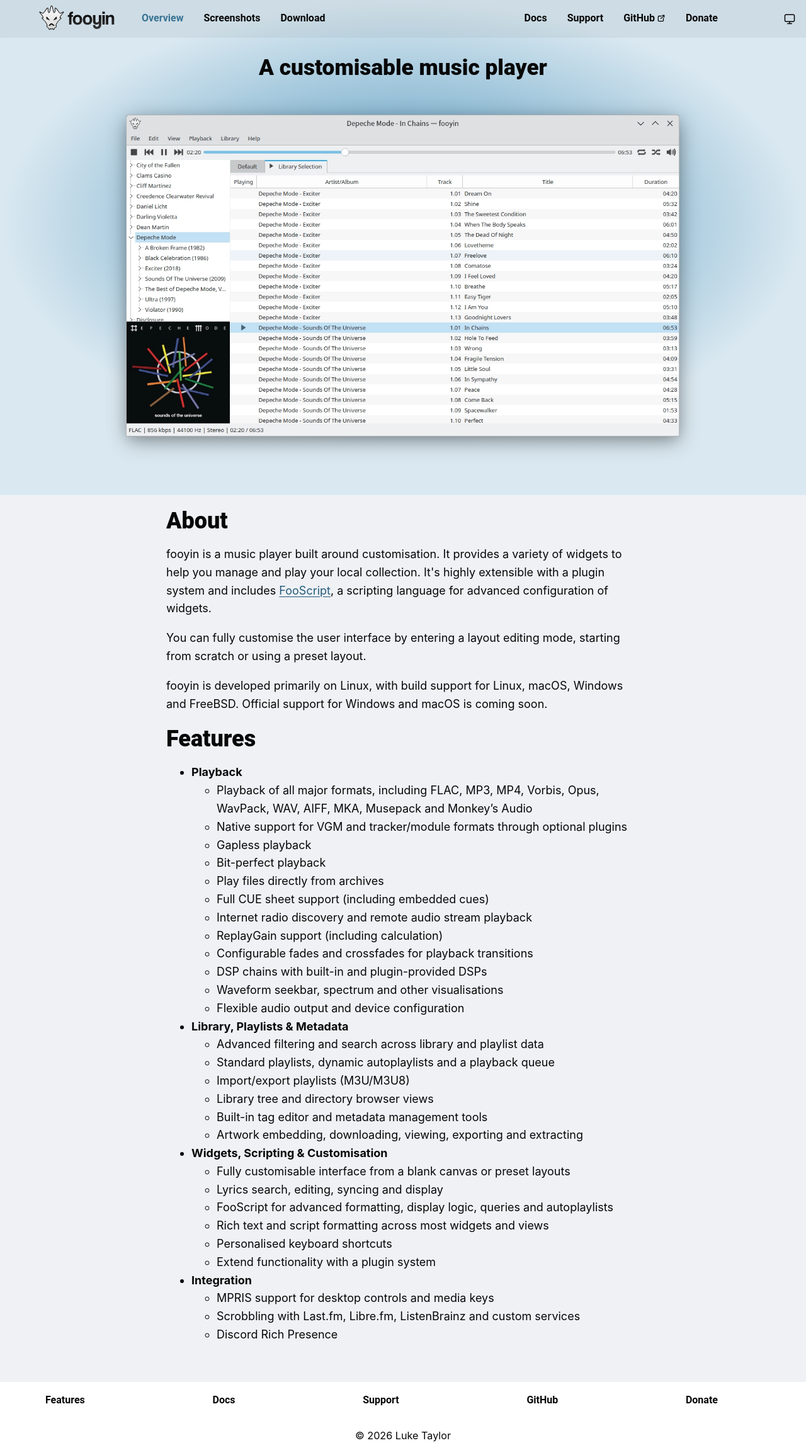
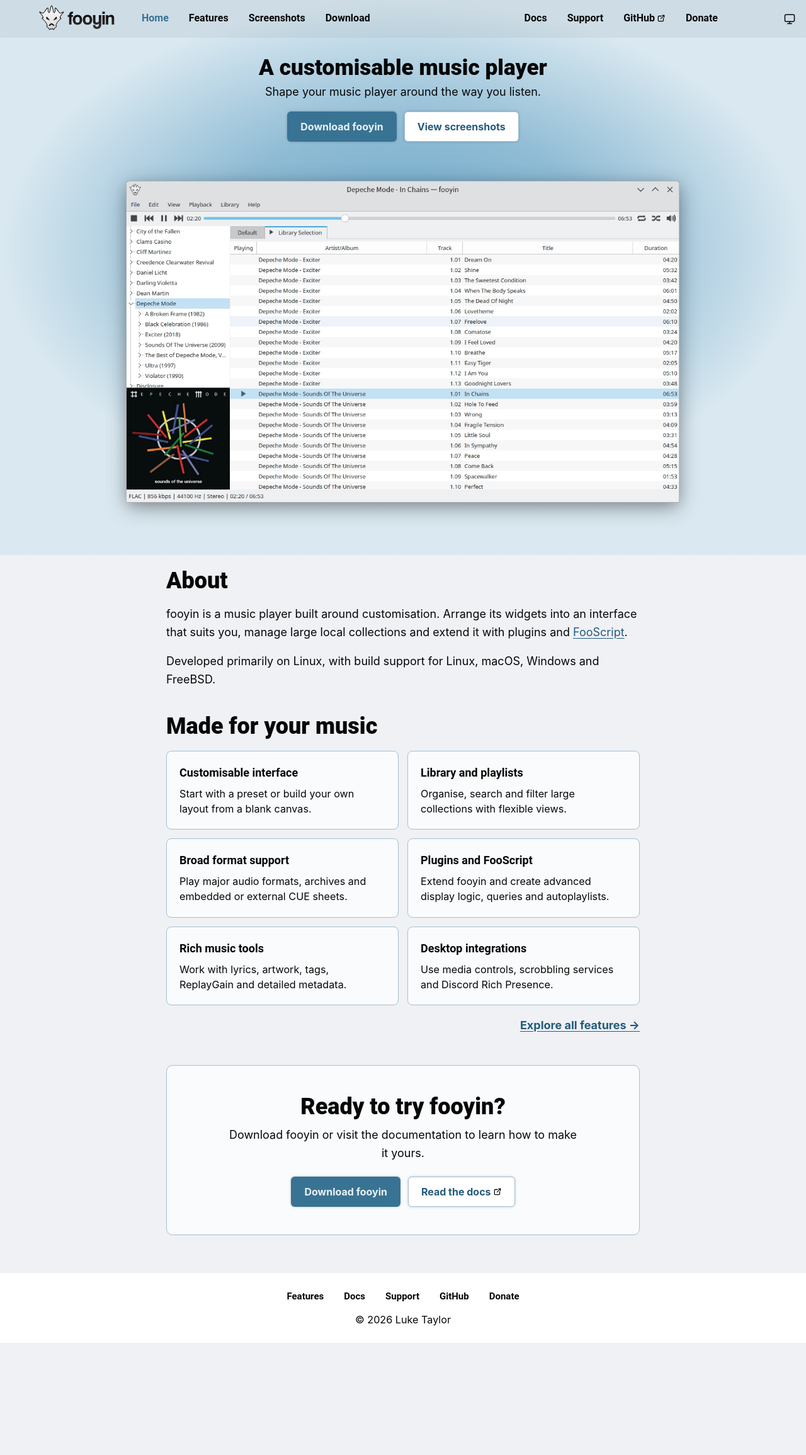
Before and after one commit to fooyin/fooyin.org, a Jekyll site: the page built from pages/home.html, in a window 1280 px wide. Shown: the whole page at 63% size. Built offline with Jekyll 4.4.1, drawn with Linux system fonts in a browser that asks for light colours; after the commit the page ends 2132 px from its top, so only the background shows below that.

Commit message:
Redesign homepage and add separate features page

```diff
--- a/_data/navigation-left.yml
+++ b/_data/navigation-left.yml
@@ -1,5 +1,7 @@
 - link: /
-  name: Overview
+  name: Home
+- link: /features
+  name: Features
 - link: /screenshots
   name: Screenshots
 - link: /download
--- a/_layouts/default.html
+++ b/_layouts/default.html
@@ -20,7 +20,7 @@
 	<link rel="icon" href="/assets/favicon.svg" type="image/svg+xml">
 	<link rel="shortcut icon" href="/favicon.ico">
 	<script src="/assets/js/theme.js?v=2"></script>
-	<link rel="stylesheet" href="/assets/css/main.css?v=6">
+	<link rel="stylesheet" href="/assets/css/main.css?v=7">
 </head>
 
 <body{% if page.url == "/" %} class="home"{% endif %}>
--- a/assets/css/main.css
+++ b/assets/css/main.css
@@ -483,39 +483,148 @@
 }
 
 .footer-container {
+  align-items: center;
   flex-direction: column;
+  padding-block: 24px;
+}
+
+.footer-container p {
+  margin: 12px 0 0;
+}
+
+nav.footer-nav {
+  width: auto;
+  display: flex;
+  justify-content: center;
+  flex-wrap: wrap;
+  gap: 8px 24px;
+  padding: 0;
+}
+
+nav.footer-nav a {
+  color: var(--footer-color);
+  font-size: 15px;
+  padding: 4px;
+}
+
+nav.footer-nav a:hover {
+  background-color: transparent;
+  text-decoration: underline;
 }
 
 .btn {
   background-color: var(--button-background-color);
   box-shadow: var(--base-shadow);
+  border: 1px solid transparent;
+  border-radius: 6px;
   font-size: 16px;
   display: inline-block;
   text-decoration: none;
   font-weight: bold;
+  padding: 13px 20px;
 }
 
 .btn:hover {
   transform: translateY(-1px);
 }
 
-.btn.btn-download {
-  background-color: var(--navbar-background-color);
-  text-align: center;
+.btn.btn-primary {
+  background-color: var(--primary-color);
+  color: var(--primary-color-text);
 }
 
-.btn.btn-download > .download-title {
-  color: var(--base-color-text-title);
-  display: inline-block;
-  padding: 16px 32px;
+.btn.btn-secondary {
+  background-color: var(--button-background-color);
+  border-color: var(--surface-border-color);
+  color: var(--link-color);
 }
 
-.btn.btn-download > .download-hint {
+/* Download page */
+
+.download-page {
+  max-width: 880px;
+  padding-top: 20px;
+}
+
+.download-intro {
+  font-size: 1.05em;
+  margin-bottom: 24px;
+}
+
+.download-card {
+  background-color: var(--surface-color);
+  border: 1px solid var(--surface-border-color);
+  border-radius: 10px;
+  padding: clamp(22px, 4vw, 30px);
+}
+
+.download-card h3,
+.download-card h4 {
+  margin: 0 0 10px;
+}
+
+.download-card p {
+  margin-top: 0;
+}
+
+.download-featured {
+  border-left: 5px solid var(--primary-color);
+}
+
+.download-card-heading {
+  display: flex;
+  align-items: center;
+  justify-content: space-between;
+  flex-wrap: wrap;
+  gap: 8px 16px;
+}
+
+.download-label {
   background-color: var(--primary-color);
+  border-radius: 999px;
   color: var(--primary-color-text);
-  display: inline-block;
-  padding: 16px;
-  min-width: 46px;
+  font-size: 0.75em;
+  font-weight: 700;
+  padding: 5px 10px;
+}
+
+.other-downloads {
+  margin-top: 38px;
+}
+
+.other-downloads > h3 {
+  margin-bottom: 14px;
+}
+
+.download-grid {
+  display: grid;
+  grid-template-columns: repeat(2, minmax(0, 1fr));
+  gap: 14px;
+  align-items: start;
+}
+
+.text-link {
+  font-weight: 700;
+}
+
+.download-next {
+  border-top: 2px solid var(--surface-border-color);
+  margin-top: 42px;
+  padding-top: 28px;
+}
+
+.download-next h3 {
+  margin-bottom: 8px;
+}
+
+.download-next p {
+  margin-top: 0;
+}
+
+@media (max-width: 650px) {
+  .download-grid {
+    grid-template-columns: 1fr;
+  }
 }
 
 .donate-page {
@@ -668,16 +777,116 @@
 
 .feature h2 {
   font-size: clamp(1.75rem, 4vw, 2.2rem);
-  margin: 36px 24px 8px;
+  margin: 36px 24px 4px;
   text-align: center;
 }
 
+.feature-intro {
+  margin: 0 24px 16px;
+  text-align: center;
+}
+
+.feature-actions,
+.cta-actions,
+.features-cta {
+  display: flex;
+  justify-content: center;
+  flex-wrap: wrap;
+  gap: 12px;
+}
+
 .feature-container {
-  margin: 10px 16px 40px;
+  margin: 26px 16px 30px;
 }
 
 .feature-img {
   max-height: 600px;
+}
+
+.home-features {
+  margin-top: 38px;
+}
+
+.feature-highlights {
+  display: grid;
+  grid-template-columns: repeat(2, minmax(0, 1fr));
+  gap: 14px;
+  list-style: none;
+  margin: 18px 0 0;
+  padding: 0;
+}
+
+.feature-highlights li {
+  background-color: var(--surface-color);
+  border: 1px solid var(--surface-border-color);
+  border-radius: 8px;
+  padding: 20px;
+}
+
+.feature-highlights strong,
+.feature-highlights span {
+  display: block;
+}
+
+.feature-highlights strong {
+  color: var(--base-color-text-title);
+  font-family: var(--header-font-family);
+  margin-bottom: 6px;
+}
+
+.feature-highlights span {
+  font-size: 0.9em;
+  line-height: 1.5;
+}
+
+.section-link {
+  font-weight: 700;
+  margin-top: 18px;
+  text-align: right;
+}
+
+.home-cta {
+  background-color: var(--surface-color);
+  border: 1px solid var(--surface-border-color);
+  border-radius: 10px;
+  margin-top: 48px;
+  padding: clamp(28px, 6vw, 44px);
+  text-align: center;
+}
+
+.home-cta h2 {
+  margin-top: 0;
+}
+
+.home-cta p {
+  margin: 0 auto 22px;
+  max-width: 560px;
+}
+
+.features-page {
+  padding-top: 20px;
+}
+
+.features-page > p {
+  margin-bottom: 32px;
+}
+
+.features-page section + section {
+  margin-top: 36px;
+}
+
+.features-page .headline {
+  margin-bottom: 18px;
+}
+
+.features-page section ul {
+  padding-left: 1.3em;
+}
+
+.features-cta {
+  border-top: 2px solid var(--surface-border-color);
+  margin-top: 42px;
+  padding-top: 32px;
 }
 
 @media (max-width: 950px) {
@@ -686,11 +895,23 @@
   }
 }
 
+@media (max-width: 600px) {
+  .feature-highlights {
+    grid-template-columns: 1fr;
+  }
+
+  .section-link {
+    text-align: left;
+  }
+}
+
 @media (prefers-reduced-motion: no-preference) {
   body,
   header,
   footer,
-  .theme-toggle {
+  .theme-toggle,
+  .btn,
+  .funding-option {
     transition:
       background-color 180ms ease,
       color 180ms ease,
--- a/pages/home.html
+++ b/pages/home.html
@@ -8,6 +8,11 @@
 
 <div class="feature">
     <h2>A customisable music player</h2>
+    <p class="feature-intro">Shape your music player around the way you listen.</p>
+    <div class="feature-actions">
+        <a class="btn btn-primary" href="/download">Download fooyin</a>
+        <a class="btn btn-secondary" href="/screenshots">View screenshots</a>
+    </div>
     <div class="feature-container">
         <img class="img feature-img feature-img-light" src="/assets/images/simple.webp"
             alt="Screenshot of the fooyin simple layout in light mode">
@@ -18,62 +23,51 @@
 
 <div class="container-text">
     <h2 class="title">About</h2>
-    <p>fooyin is a music player built around customisation. It provides a variety of widgets to help you manage and play
-        your local collection. It's highly extensible with a plugin system and includes <a
-            href="https://docs.fooyin.org/en/latest/scripting/basics.html">FooScript</a>,
-        a scripting language for advanced configuration of widgets.
-    </p>
-    <p>You can fully customise the user interface by entering a layout editing mode, starting from scratch or using a
-        preset layout.</p>
-    <p>fooyin is developed primarily on Linux, with build support for Linux, macOS, Windows and FreeBSD. Official
-        support for Windows and macOS is coming soon.</p>
-    <h2 class="title">Features</h2>
-    <ul>
-        <li><strong>Playback</strong>
-            <ul>
-                <li>Playback of all major formats, including FLAC, MP3, MP4, Vorbis, Opus, WavPack, WAV, AIFF, MKA,
-                    Musepack and Monkey’s Audio</li>
-                <li>Native support for VGM and tracker/module formats through optional plugins</li>
-                <li>Gapless playback</li>
-                <li>Bit-perfect playback</li>
-                <li>Play files directly from archives</li>
-                <li>Full CUE sheet support (including embedded cues)</li>
-                <li>Internet radio discovery and remote audio stream playback</li>
-                <li>ReplayGain support (including calculation)</li>
-                <li>Configurable fades and crossfades for playback transitions</li>
-                <li>DSP chains with built-in and plugin-provided DSPs</li>
-                <li>Waveform seekbar, spectrum and other visualisations</li>
-                <li>Flexible audio output and device configuration</li>
-            </ul>
-        </li>
-        <li><strong>Library, Playlists & Metadata</strong>
-            <ul>
-                <li>Advanced filtering and search across library and playlist data</li>
-                <li>Standard playlists, dynamic autoplaylists and a playback queue</li>
-                <li>Import/export playlists (M3U/M3U8)</li>
-                <li>Library tree and directory browser views</li>
-                <li>Built-in tag editor and metadata management tools</li>
-                <li>Artwork embedding, downloading, viewing, exporting and extracting</li>
-            </ul>
-        </li>
-        <li><strong>Widgets, Scripting & Customisation</strong>
-            <ul>
-                <li>Fully customisable interface from a blank canvas or preset layouts</li>
-                <li>Lyrics search, editing, syncing and display</li>
-                <li>FooScript for advanced formatting, display logic, queries and autoplaylists</li>
-                <li>Rich text and script formatting across most widgets and views</li>
-                <li>Personalised keyboard shortcuts</li>
-                <li>Extend functionality with a plugin system</li>
-            </ul>
-        </li>
-        <li><strong>Integration</strong>
-            <ul>
-                <li>MPRIS support for desktop controls and media keys</li>
-                <li>Scrobbling with Last.fm, Libre.fm, ListenBrainz and custom services</li>
-                <li>Discord Rich Presence</li>
-            </ul>
-        </li>
-    </ul>
+    <p>fooyin is a music player built around customisation. Arrange its widgets into an interface that suits you,
+        manage large local collections and extend it with plugins and <a
+            href="https://docs.fooyin.org/en/latest/scripting/basics.html">FooScript</a>.</p>
+    <p>Developed primarily on Linux, with build support for Linux, macOS, Windows and FreeBSD.</p>
+
+    <section class="home-features" aria-labelledby="home-features-title">
+        <h2 id="home-features-title" class="title">Made for your music</h2>
+        <ul class="feature-highlights">
+            <li>
+                <strong>Customisable interface</strong>
+                <span>Start with a preset or build your own layout from a blank canvas.</span>
+            </li>
+            <li>
+                <strong>Library and playlists</strong>
+                <span>Organise, search and filter large collections with flexible views.</span>
+            </li>
+            <li>
+                <strong>Broad format support</strong>
+                <span>Play major audio formats, archives and embedded or external CUE sheets.</span>
+            </li>
+            <li>
+                <strong>Plugins and FooScript</strong>
+                <span>Extend fooyin and create advanced display logic, queries and autoplaylists.</span>
+            </li>
+            <li>
+                <strong>Rich music tools</strong>
+                <span>Work with lyrics, artwork, tags, ReplayGain and detailed metadata.</span>
+            </li>
+            <li>
+                <strong>Desktop integrations</strong>
+                <span>Use media controls, scrobbling services and Discord Rich Presence.</span>
+            </li>
+        </ul>
+        <p class="section-link"><a href="/features">Explore all features <span aria-hidden="true">→</span></a></p>
+    </section>
+
+    <section class="home-cta">
+        <h2>Ready to try fooyin?</h2>
+        <p>Download fooyin or visit the documentation to learn how to make it yours.</p>
+        <div class="cta-actions">
+            <a class="btn btn-primary" href="/download">Download fooyin</a>
+            <a class="btn btn-secondary external-link" href="https://docs.fooyin.org" target="_blank"
+                rel="noopener noreferrer">Read the docs</a>
+        </div>
+    </section>
 </div>
 
 {% include footer.html %}
```
Also changed, not shown: pages/features.html (added, +72 -0 lines).
